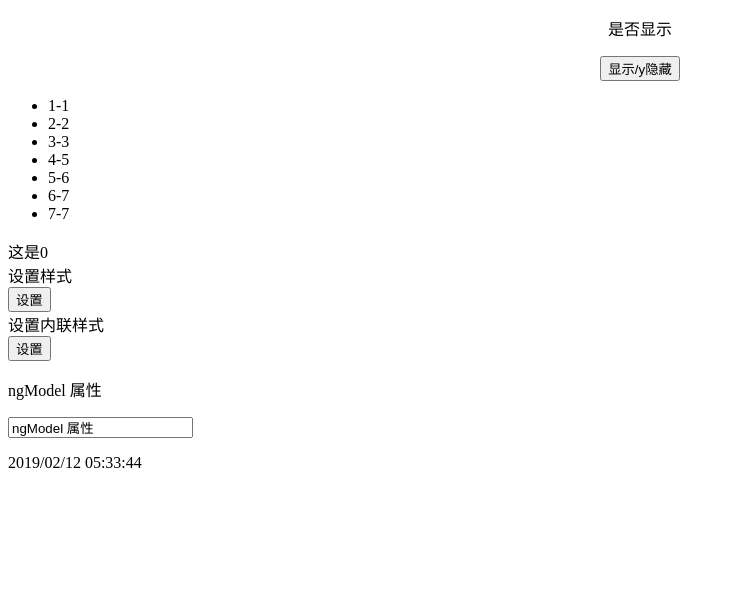
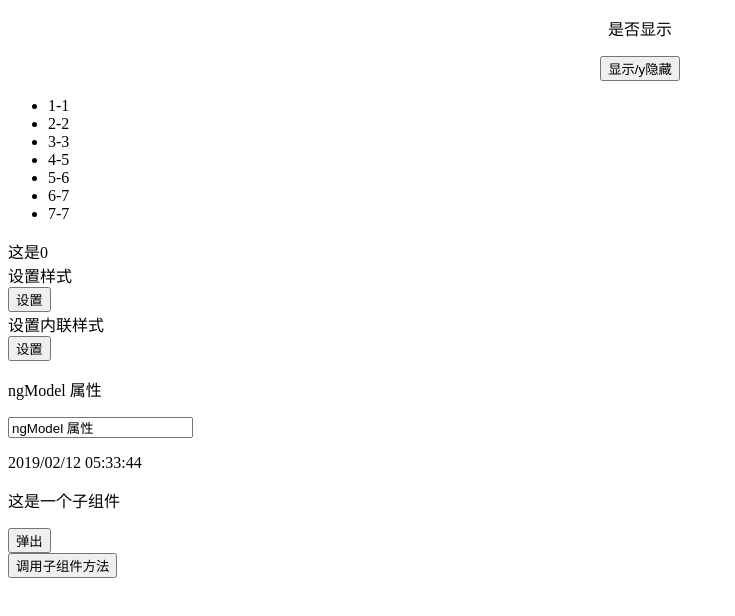
Before and after one commit to verfallen/ng-demo, an Angular app: page / in a window 1280 px wide. Shown: the top 616 px of the page, without its empty margins (0-735 px from the left). Built offline with nearby package versions, Linux system fonts and the light colour scheme.

Commit message:
调用子组件方法

```diff
--- a/src/app/app.component.html
+++ b/src/app/app.component.html
@@ -28,4 +28,7 @@
 
 <!-- 管道：只要用于格式化数据 -->
 <p>{{ currentTime | date: "yyyy/MM/dd HH:mm:ss" }}</p>
+
+<!-- 组件间通信 -->
+<parent></parent>
 <router-outlet></router-outlet>
--- a/src/app/app.component.ts
+++ b/src/app/app.component.ts
@@ -1,4 +1,5 @@
-import { Component, NgModule } from "@angular/core";
+import { Component, NgModule, ViewChild } from "@angular/core";
+import { ParentComponent } from "../parent-and-chid/parent.component";
 @Component({
   selector: "app-root",
   templateUrl: "./app.component.html",
@@ -35,4 +36,7 @@ export class AppComponent {
 
   public currentRace: object = { name: "ngModel 属性" };
   public currentTime: Date = new Date();
+
+  @ViewChild(ParentComponent)
+  private parentComponent: ParentComponent;
 }
--- a/src/app/app.module.ts
+++ b/src/app/app.module.ts
@@ -5,8 +5,10 @@ import { FormsModule } from "@angular/forms";
 import { AppRoutingModule } from "./app-routing.module";
 import { AppComponent } from "./app.component";
 
+import { ParentComponent } from "../parent-and-chid/parent.component";
+import { ChildComponent } from "../parent-and-chid/child/child.component";
 @NgModule({
-  declarations: [AppComponent],
+  declarations: [AppComponent, ParentComponent, ChildComponent],
   imports: [BrowserModule, AppRoutingModule, FormsModule],
   providers: [],
   bootstrap: [AppComponent]
--- /dev/null
+++ b/src/parent-and-chid/child/child.component.html
@@ -0,0 +1,4 @@
+<div class="child">
+  <p>这是一个子组件</p>
+  <button (click)="onclick()">弹出</button>
+</div>
--- /dev/null
+++ b/src/parent-and-chid/child/child.component.ts
@@ -0,0 +1,17 @@
+import { Component, OnInit } from "@angular/core";
+
+@Component({
+  selector: "child",
+  templateUrl: "child.component.html"
+})
+export class ChildComponent implements OnInit {
+  constructor() {}
+  private title: string = "子组件标题";
+  ngOnInit() {}
+  public onclick(): void {
+    alert("子组件弹出");
+  }
+  public childFn(): void {
+    console.log("子组件名字是：" + this.title);
+  }
+}
--- /dev/null
+++ b/src/parent-and-chid/parent.component.html
@@ -0,0 +1,2 @@
+<child #child> </child>
+<button (click)="child.childFn()">调用子组件方法</button>
--- /dev/null
+++ b/src/parent-and-chid/parent.component.ts
@@ -0,0 +1,14 @@
+import { Component, OnInit, ViewChild } from "@angular/core";
+import { ChildComponent } from "./child/child.component";
+
+@Component({
+  selector: "parent",
+  templateUrl: "parent.component.html"
+})
+export class ParentComponent implements OnInit {
+  @ViewChild(ChildComponent)
+  private childComponent: ChildComponent;
+  constructor() {}
+
+  ngOnInit() {}
+}
```
